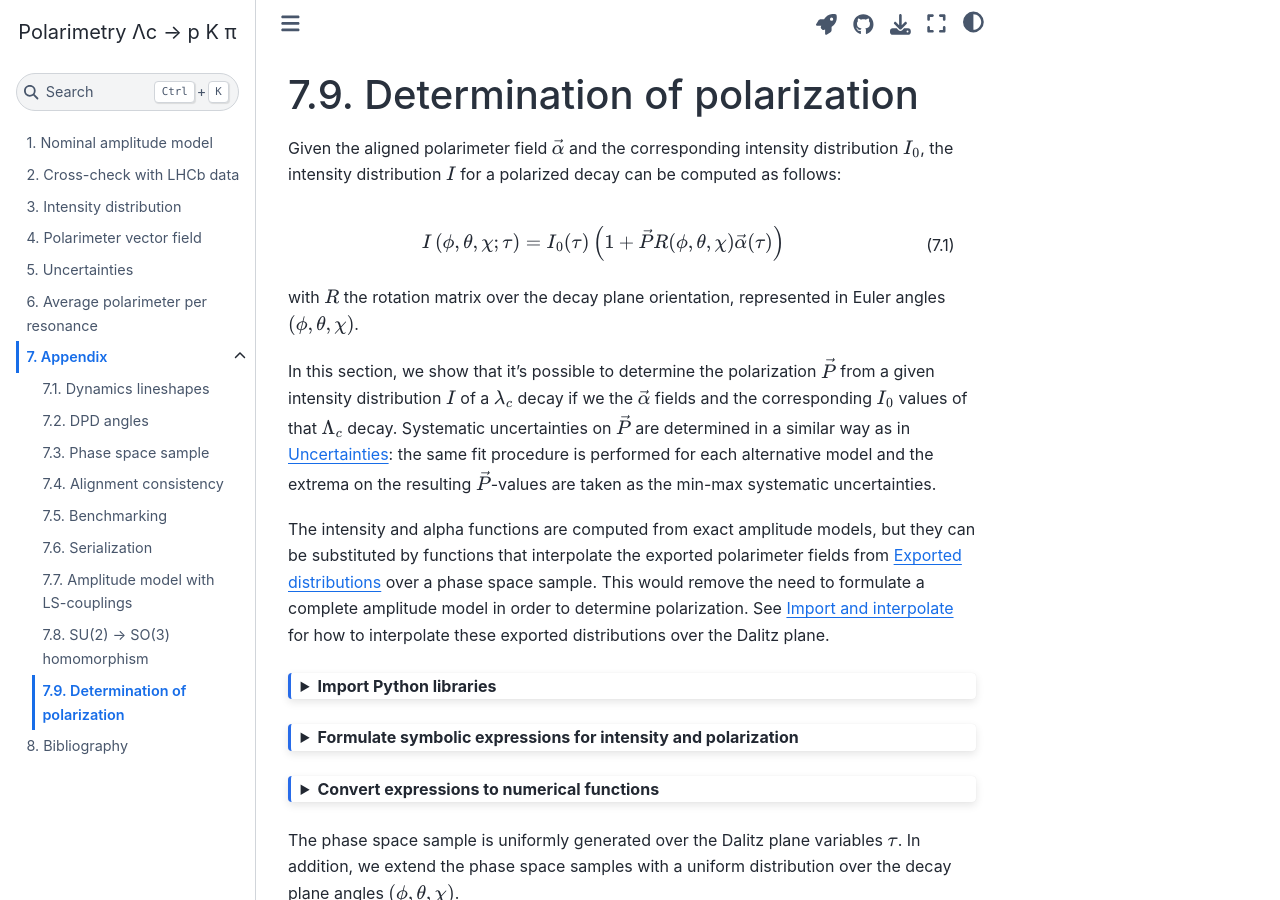
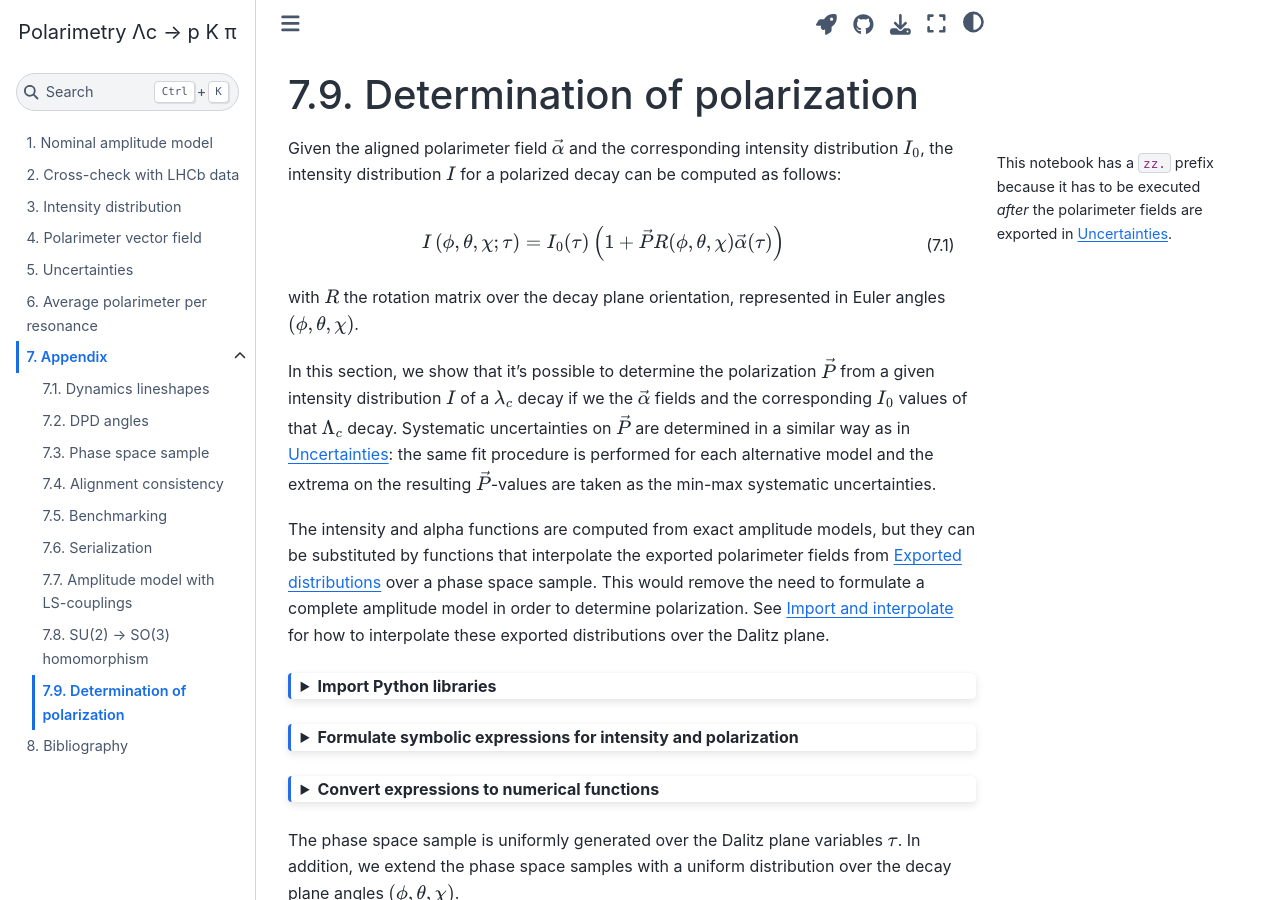
Before and after one commit to ComPWA/polarimetry, a Sphinx documentation site: the page built from docs/zz.polarization-fit.ipynb, in a window 1280 px wide and 900 px high. Built offline with Sphinx 7.4.7 and the Sphinx Book theme 1.1.4, drawn with Linux system fonts in a browser that asks for light colours; pages that are not in the unit, such as notebooks, are missing from menus; the version number could not be read and is left out; comment, search, counter and statistics services are not loaded.

Commit message:
MAINT: execute `polarization-fit.ipynb` last`
For this, the notebook has to be renamed and put under the main
directory. The old URL still works, because of `sphinx-reredirects`.

````diff
--- a/docs/appendix.md
+++ b/docs/appendix.md
@@ -9,5 +9,7 @@ appendix/benchmark
 appendix/serialization
 appendix/ls-model
 appendix/homomorphism
-appendix/polarization-fit
+zz.polarization-fit
 ```
+
+<!-- The polarization-fit notebook has prefix zz., because it has to be executed last -->
--- a/docs/conf.py
+++ b/docs/conf.py
@@ -243,6 +243,7 @@ exclude_patterns = [
 ]
 extensions = [
     "myst_nb",
+    "sphinx_reredirects",
     "sphinx.ext.autosectionlabel",
     "sphinx.ext.intersphinx",
     "sphinx.ext.napoleon",
@@ -365,6 +366,9 @@ nitpick_ignore_regex = [
 numfig = True
 primary_domain = "py"
 pygments_style = "sphinx"
+redirects = {
+    "appendix/polarization-fit": "../zz.polarization-fit.html",
+}
 suppress_warnings = [
     "mystnb.mime_priority",  # plotly figures in LaTeX build
     # https://github.com/executablebooks/MyST-NB/blob/4dcf7c5/docs/conf.py#L46-L47
--- a/pyproject.toml
+++ b/pyproject.toml
@@ -45,7 +45,7 @@ black = [
 flake8 = [
     "--extend-ignore=E501,E731",
     "--per-file-ignores=docs/appendix/homomorphism*:E402",
-    "--per-file-ignores=docs/appendix/polarization-fit*:E741",
+    "--per-file-ignores=docs/zz.polarization-fit*:E741",
 ]
 isort = [
     "--line-length=85",
--- a/setup.cfg
+++ b/setup.cfg
@@ -42,6 +42,7 @@ doc =
     sphinx-codeautolink[ipython]
     sphinx-copybutton
     sphinx-design
+    sphinx-reredirects
     sphinx-togglebutton
     sphinxcontrib-bibtex >=2.2  # bibtex_reference_style
     sphinxcontrib-svg2pdfconverter
````
Also changed, not shown: docs/zz.polarization-fit.ipynb.
